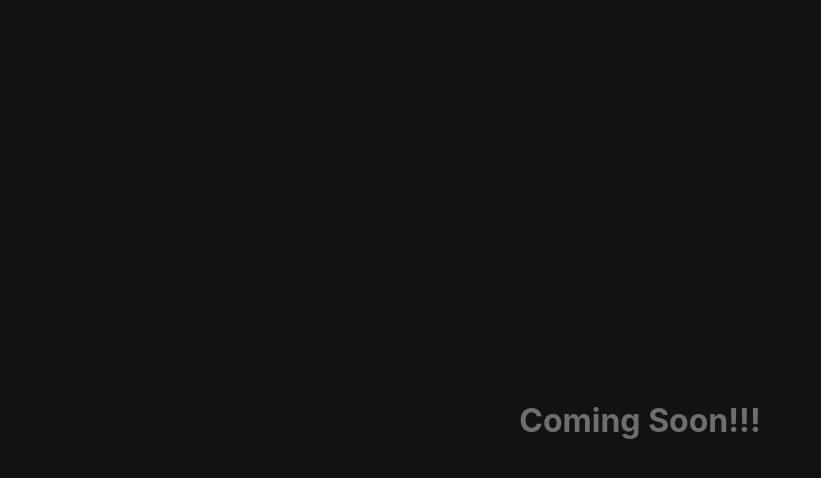
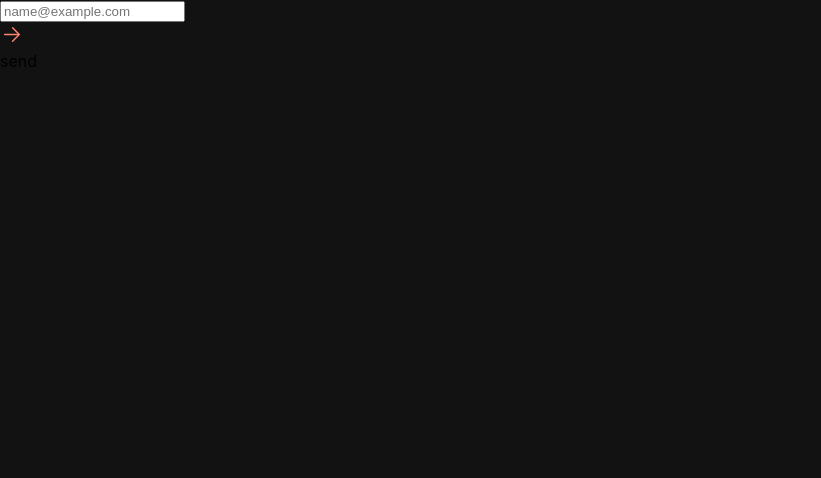
Before and after one commit to Kanespello/espello-frontend, a React (Create React App) app in the folder espello-web/: page /waitlist in a window 1280 px wide. Shown: the top 478 px of the page, without its empty margins (0-821 px from the left). Built offline with nearby package versions, Linux system fonts and the light colour scheme; the HTML template or start-up script is replaced by a standard one.

Commit message:
updating demo video

```diff
--- a/espello-web/src/App.tsx
+++ b/espello-web/src/App.tsx
@@ -19,6 +19,7 @@ import UserInteract from "./components/UserIntract";
 import {BrowserRouter, Route, Routes} from "react-router-dom";
 import NotFound from "./components/NotFound";
 import Home from './components/Home';
+import Waitlist from './components/Waitlist';
 
 function App() {
 
@@ -27,6 +28,7 @@ function App() {
             <Routes>
                 <Route path="/" element={<Home/>}/>
                 <Route path="/userInteract" element={<UserInteract/>}/>
+                <Route path="/waitlist" element={<Waitlist/>}/>
                 <Route path="/*" element={<NotFound/>}/>
             </Routes>
         </BrowserRouter>
--- a/espello-web/src/components/Home/WhatWeDo/index.tsx
+++ b/espello-web/src/components/Home/WhatWeDo/index.tsx
@@ -1,14 +1,20 @@
 import './index.css'
 
 const WhatWeDo = () => {
+    const videoId = 'LUVxxZRfF4I'
     return (
         <div className="box-2">
             <div className="box-2-media">
                 <div className="box-2-media-left">
-                    <video width="560" height="315" controls>
-                        <source src={"/videos/espello_demo.mp4"} type="video/mp4" />
-                        Your browser does not support the video tag.
-                    </video>
+                            <iframe
+                    width="560"
+                    height="315"
+                    src={`https://www.youtube.com/embed/${videoId}`}
+                    title="YouTube video player"
+                    allow="accelerometer; autoplay; clipboard-write; encrypted-media; gyroscope; picture-in-picture"
+                    frameBorder="0"
+                    allowFullScreen
+                ></iframe>
                 </div>
                 <div className="box-2-media-right">
                     <div className="box-2-media-right-heading">
--- /dev/null
+++ b/espello-web/src/components/Waitlist/index.css
@@ -0,0 +1,69 @@
+.w{
+    display: flex;
+width: 1280px;
+height: 832px;
+flex-direction: column;
+justify-content: center;
+align-items: center;
+gap: 305px;
+}
+.waitlist {
+    display: flex;
+    flex-direction: column;
+    justify-content: center;
+    align-items: flex-start;
+    gap: 10px;
+}
+
+.waitlist-frame {
+    display: flex;
+    justify-content: center;
+    align-items: center;
+    border-bottom: 1px solid var(--Highlight, #FF8371);
+    background: var(--Dark-Grey, #1D1D1D);
+}
+
+.waitlist-frame-input {
+    display: flex;
+    width: 726px;
+    padding: 16px;
+    justify-content: center;
+    align-items: center;
+    gap: 10px;
+}
+
+.waitlist-frame-button {
+    display: flex;
+    padding: 16px;
+    flex-direction: column;
+    align-items: center;
+    gap: 10px;
+}
+
+.waitlist-frame-input-content {
+    width: 100%;
+    height: 100%;
+    color: var(--Grey, #6E6E6E);
+    font-family: "Exo 2";
+    font-size: 24px;
+    font-style: normal;
+    font-weight: 700;
+    line-height: 22px;
+    /* 91.667% */
+    flex: 1 0 0;
+    outline: none;
+    border: none;
+}
+
+.waitlist-frame-button-logo {
+    width: 24px;
+    height: 24px;
+}
+
+.waitlist-frame-button-content {
+    display: flex;
+    padding: 16px;
+    flex-direction: column;
+    align-items: center;
+    gap: 10px;
+}
--- /dev/null
+++ b/espello-web/src/components/Waitlist/index.tsx
@@ -0,0 +1,29 @@
+import { FC } from "react"
+
+const Waitlist = () => {
+    return (
+        <div className="w">
+            <div className="waitlist">
+                <div className="waitlist-frame">
+                    <div className="waitlist-frame-input">
+                        <input className="waitlist-frame-input-content" placeholder="name@example.com"></input>
+                    </div>
+                    <div className="waitlist-frame-button">
+                        <div className="waitlist-frame-button-logo">
+                            <svg xmlns="http://www.w3.org/2000/svg" width="24" height="25" viewBox="0 0 24 25" fill="none">
+                                <path d="M12.5625 5.74976L19.3125 12.4998L12.5625 19.2498" stroke="#FF8371" stroke-width="1.50251" stroke-linecap="round" stroke-linejoin="round" />
+                                <path d="M18.375 12.4999H4.6875" stroke="#FF8371" stroke-width="1.50251" stroke-linecap="round" stroke-linejoin="round" />
+                            </svg>
+                        </div>
+                        <div className="waitlist-frame-button-content">
+                            send
+                        </div>
+                    </div>
+                </div>
+            </div>
+        </div>
+
+    )
+}
+
+export default Waitlist
```
